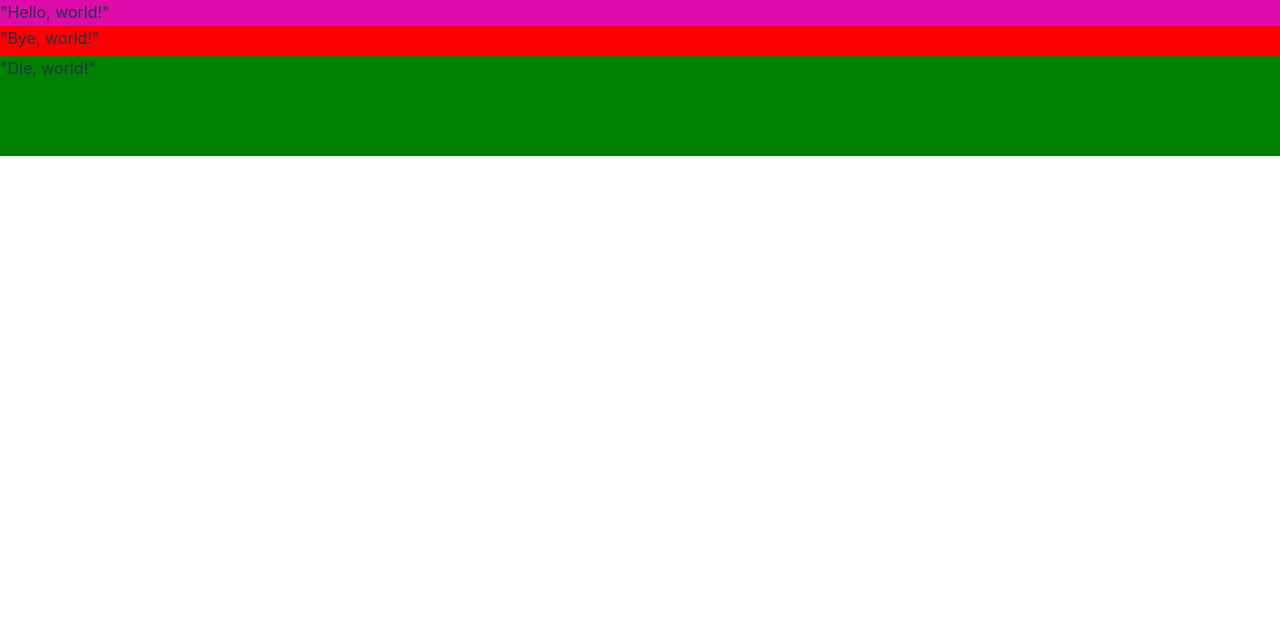
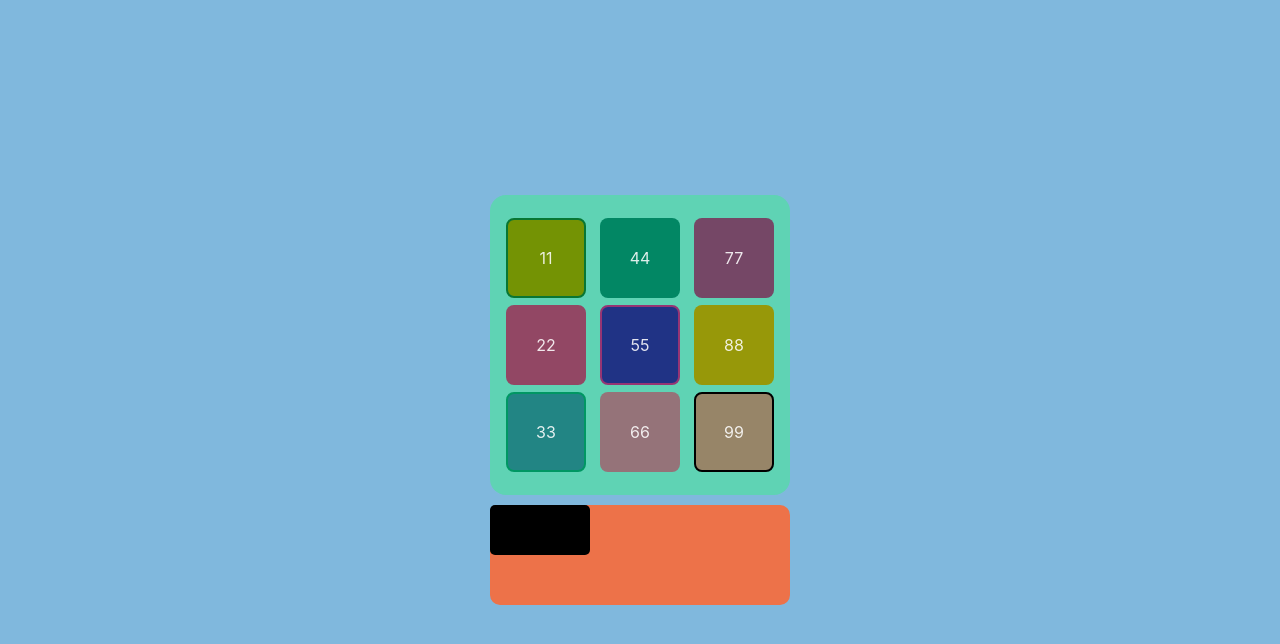
Before and after one commit to Marlichhamb/react-project-2, a React (Vite) app: page / in a window 1280 px wide. Shown: the top 644 px of the page. Built offline with nearby package versions, Linux system fonts and the light colour scheme.

Commit message:
Add Button and MainPlace components

```diff
--- a/src/NewApp.tsx
+++ b/src/NewApp.tsx
@@ -1,20 +1,35 @@
 import { FC } from "react";
 import { MainWrapper } from "./components/MainWrapper";
+import { WorkPlace } from "./components/WorkPlace";
+import { Shtick } from "./components/Shtick";
+import  cardArray  from "./constants";
+import { LineWrapper } from "./components/LineWrapper";
+import { Button } from "./components/button";
 
 const NewApp: FC = () => {
  return (
     <>
-        <MainWrapper height={15} >
-        "Hello, world!"
+
+
+        <WorkPlace>
+            <>
+            {/* <Shtick color={cardArray[0][0].color} text={cardArray[0][0].text} borderColor={cardArray[0][0].borderColor}/> */}
+            {cardArray.map((arr) => {
+
+            return <LineWrapper>
+               { arr.map(({color, text, borderColor}) => {
+                    return <Shtick color={color} borderColor={borderColor} text={text}/>
+                })}
+                </LineWrapper>
+
+            })}
+            </>
+        </WorkPlace>
+
+        <MainWrapper color="#ed7249">
+        <Button color="#000000"/>
         </MainWrapper>
 
-        <MainWrapper color="red" height={30}>
-        "Bye, world!"
-        </MainWrapper>
-
-        <MainWrapper color="green" height={300}>
-        "Die, world!"
-        </MainWrapper>
     </>
  )
 }
--- /dev/null
+++ b/src/components/LineWrapper/components.ts
@@ -0,0 +1,2 @@
+import styled from "styled-components";
+import { LineWrapper } from ".";
--- /dev/null
+++ b/src/components/LineWrapper/index.tsx
@@ -0,0 +1,12 @@
+import { FC, PropsWithChildren } from "react";
+
+
+export const LineWrapper:FC<PropsWithChildren> = ({children}) => {
+    return (
+
+    <div>
+        {children}
+    </div>
+
+    )
+}
--- a/src/components/MainWrapper/components.ts
+++ b/src/components/MainWrapper/components.ts
@@ -7,6 +7,8 @@ interface WithColor {
 }
 
 export const MainWindow = styled.div<WithColor>`
+margin-top: 10px;
+border-radius: 10px;
 width: 100%;
 height: ${({height}) => heightPropsToString(height)};
 background-color: ${({color}) => color ? color : '#e00bab'};
--- /dev/null
+++ b/src/components/Shtick/components.ts
@@ -0,0 +1,18 @@
+import styled from "styled-components";
+
+export interface ShtickBlockProps {
+    color: string;
+    borderColor?: string;
+}
+
+export const ShtickBlock = styled.div<ShtickBlockProps>`
+margin: 7px;
+justify-content: center;
+display: flex;
+align-items: center;
+height: 80px;
+width: 80px;
+border: ${({borderColor}) => borderColor ? `solid ${borderColor} 2px` : null};
+border-radius: 8px;
+background-color: ${({color}) => color ? color : '#e00bab'};
+`
--- /dev/null
+++ b/src/components/Shtick/index.tsx
@@ -0,0 +1,16 @@
+import { FC } from "react";
+import { ShtickBlock } from "./components"
+
+export interface ShtickProps {
+    color: string;
+    borderColor?: string;
+    text: string;
+}
+
+export const Shtick: FC<ShtickProps>= ({text, color, borderColor}) => {
+    return (
+    <ShtickBlock color={color} borderColor={borderColor}>
+        {text}
+    </ShtickBlock>
+    )
+}
--- /dev/null
+++ b/src/components/WorkPlace/components.ts
@@ -0,0 +1,12 @@
+import styled from "styled-components";
+
+export const BigPlace = styled.div`
+justify-content: center;
+display: flex;
+align-items: center;
+background-color: #5fd3b4;
+width: 300px;
+height: 300px;
+border-radius: 16px;
+
+`
--- /dev/null
+++ b/src/components/WorkPlace/index.tsx
@@ -0,0 +1,13 @@
+import { FC, PropsWithChildren } from "react";
+import { BigPlace } from "./components";
+
+
+export const WorkPlace: FC<PropsWithChildren> = ({children}) => {
+
+    return (
+        <BigPlace>
+            {children}
+        </BigPlace>
+    )
+
+}
--- /dev/null
+++ b/src/components/button/components.ts
@@ -0,0 +1,16 @@
+import styled from "styled-components";
+
+export interface MyButtonProps {
+    color: string
+}
+
+export const MyButton = styled.button<MyButtonProps>`
+margin: 0;
+padding: 0px;
+height: 50px;
+width: 100px;
+border: none;
+border-radius: 5px;
+background-color: ${({color}) => color ? color : 'red'}
+
+`
--- a/src/components/button/index.tsx
+++ b/src/components/button/index.tsx
@@ -2,22 +2,16 @@
 
 
 import { FC } from "react";
-// import FullLikeIcon from '../../assets/Icons/FullLikeIcon.svg?react'
-// import LikeIcon from '../../assets/Icons/LikeIcon.svg?react'
+import { MyButton } from "./components";
 
 
 interface ButtonProps {
     color: string;
-    onClick: () => void;
 }
 
-export const Button: FC<ButtonProps> = ({color, onClick}) => {
+export const Button: FC<ButtonProps> = ({color}) => {
 
     return (
-    <button onClick={onClick} style={{
-        backgroundColor: color
-    }} >
-
-    </button>
+        <MyButton color={color}/>
     )
 }
--- /dev/null
+++ b/src/constants.ts
@@ -0,0 +1,18 @@
+const cardArray = [
+    [
+        {color: '#749304', borderColor: '#087633', text: '11'},
+        {color: '#924764', borderColor: '', text: '22'},
+        {color: '#228584', borderColor: '#009763', text: '33'},
+    ],
+    [
+        {color: '#028764', borderColor: '', text: '44'},
+        {color: '#203385', borderColor: '#963574', text: '55'},
+        {color: '#957379', borderColor: '', text: '66'},
+    ],
+    [
+        {color: '#754766', borderColor: '', text: '77'},
+        {color: '#979809', borderColor: '', text: '88'},
+        {color: '#978568', borderColor: '#000000', text: '99'},
+    ]
+]
+export default cardArray;
--- a/src/index.css
+++ b/src/index.css
@@ -1,11 +1,23 @@
 :root {
+
+
+
+    justify-content: center;
+
+    background-color: rgb(56, 127, 202);
+    margin: 0;
+    display: flex;
+    place-items: center;
+    min-width: 100%;
+    min-height: 100%;
+
     font-family: Inter, system-ui, Avenir, Helvetica, Arial, sans-serif;
     line-height: 1.5;
     font-weight: 400;
 
     color-scheme: light dark;
     color: rgba(255, 255, 255, 0.87);
-    background-color: #242424;
+    background-color: #80b8dd;
 
     font-synthesis: none;
     text-rendering: optimizeLegibility;
@@ -13,56 +25,21 @@
     -moz-osx-font-smoothing: grayscale;
   }
 
-  a {
-    font-weight: 500;
-    color: #646cff;
-    text-decoration: inherit;
-  }
-  a:hover {
-    color: #535bf2;
+  *{
+    box-sizing: border-box;
   }
 
   body {
-     margin: 0;
-    /*display: flex;
-    place-items: center;
-    min-width: 100%;
-    min-height: 100%; */
+    margin: 0;
   }
 
-  h1 {
-    font-size: 3.2em;
-    line-height: 1.1;
+  XXX {
+
+
+    justify-content: center;
+    display: flex;
+
+    align-items: center;
+
+
   }
-
-  button {
-    border-radius: 8px;
-    border: 1px solid transparent;
-    padding: 0.6em 1.2em;
-    font-size: 1em;
-    font-weight: 500;
-    font-family: inherit;
-    background-color: #1a1a1a;
-    cursor: pointer;
-    transition: border-color 0.25s;
-  }
-  button:hover {
-    border-color: #646cff;
-  }
-  /* button:focus,
-  button:focus-visible {
-    outline: 4px auto -webkit-focus-ring-color;
-  } */
-
-  @media (prefers-color-scheme: light) {
-    :root {
-      color: #213547;
-      background-color: #ffffff;
-    }
-    a:hover {
-      color: #747bff;
-    }
-    button {
-      background-color: #f9f9f9;
-    }
-  }
```
